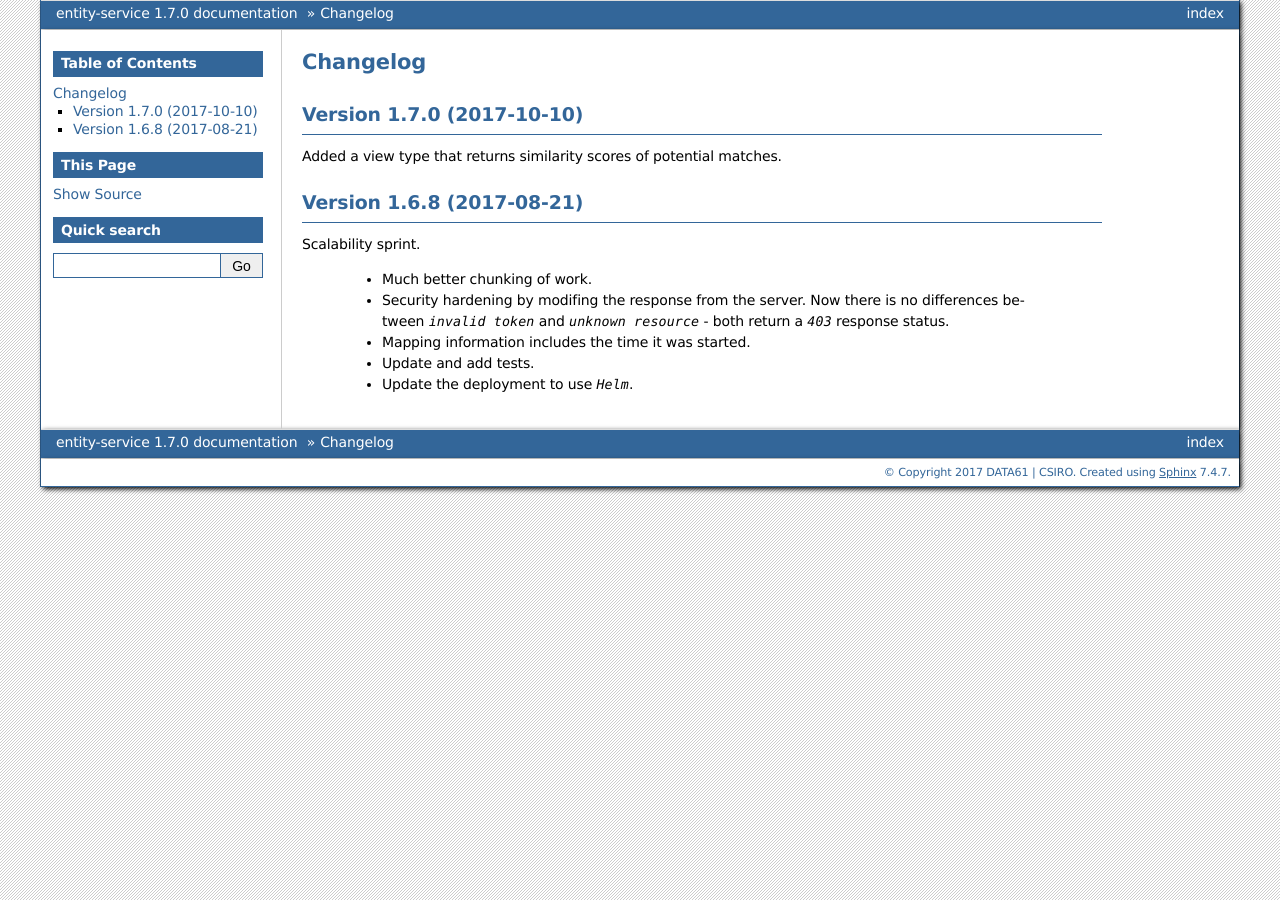
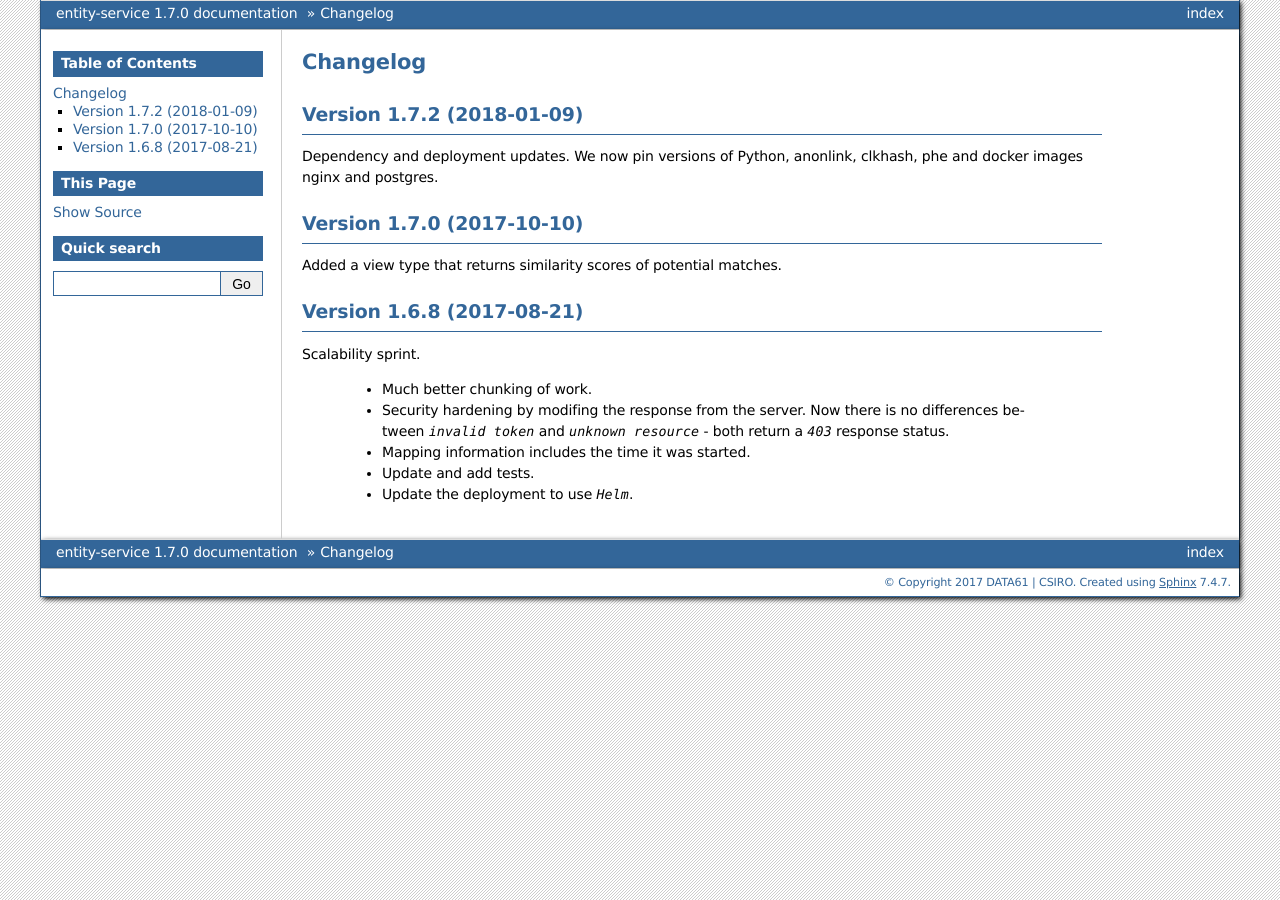
Before and after one commit to data61/anonlink-entity-service, a Sphinx documentation site: the page built from docs/changelog.rst, in a window 1280 px wide. Built offline with Sphinx 7.4.7, drawn with Linux system fonts in a browser that asks for light colours; formulas are drawn with MathJax 3.

Commit message:
Update changelog

```diff
--- a/docs/changelog.rst
+++ b/docs/changelog.rst
@@ -3,6 +3,12 @@
 
 Changelog
 =========
+
+Version 1.7.2 (2018-01-09)
+--------------------------
+
+Dependency and deployment updates.
+We now pin versions of Python, anonlink, clkhash, phe and docker images nginx and postgres.
 
 
 Version 1.7.0 (2017-10-10)
```
